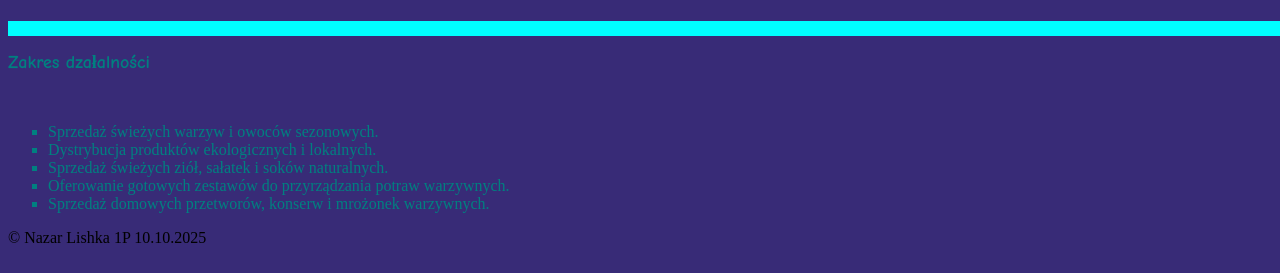
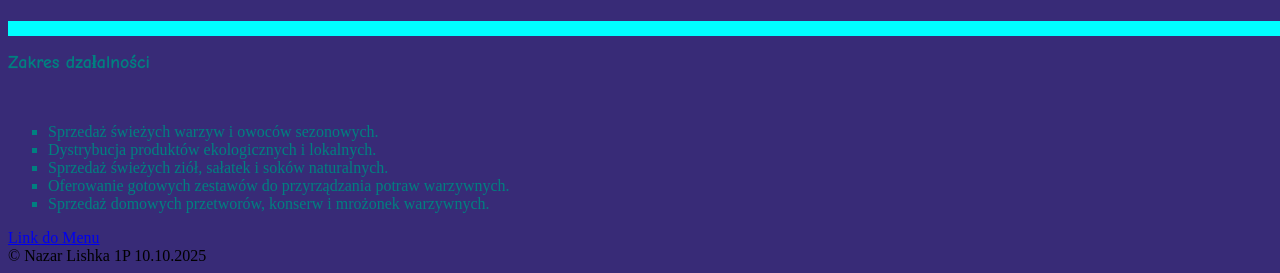
Before and after one commit to Riphhe/hz, a plain HTML site: page Sprawdzian_Nazar_Lishka_1P.html in a window 1280 px wide. Shown: the part 587-860 px from the top of the page. Drawn offline with Linux system fonts and the light colour scheme.

Commit message:
Update Sprawdzian_Nazar_Lishka_1P.html

```diff
--- a/Sprawdzian_Nazar_Lishka_1P.html
+++ b/Sprawdzian_Nazar_Lishka_1P.html
@@ -56,6 +56,7 @@
 			<li>Oferowanie gotowych zestawów do przyrządzania potraw warzywnych.</li>
 			<li>Sprzedaż domowych przetworów, konserw i mrożonek warzywnych.</li>
 		</ul>
+		<a href="Menu_Lishka.html">Link do Menu</a><br>
 		&copy; Nazar Lishka 1P 10.10.2025
 </body>
 
```
